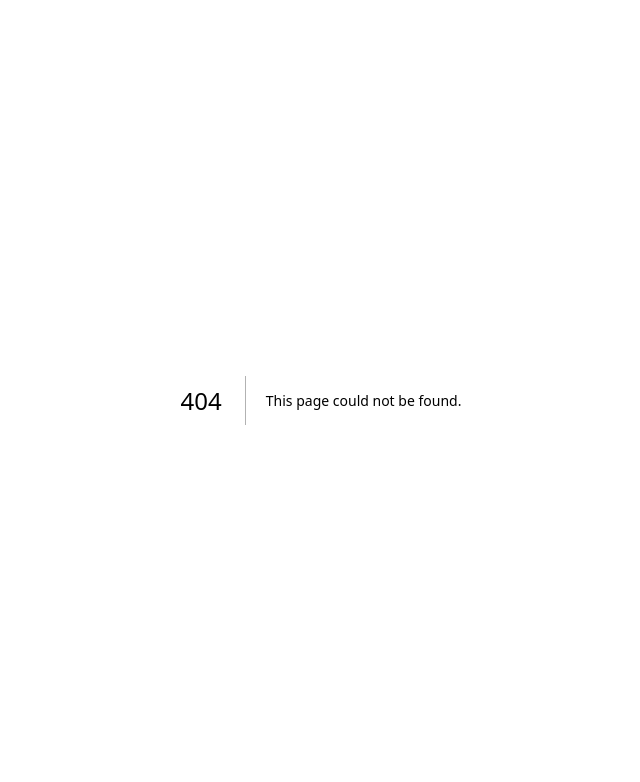
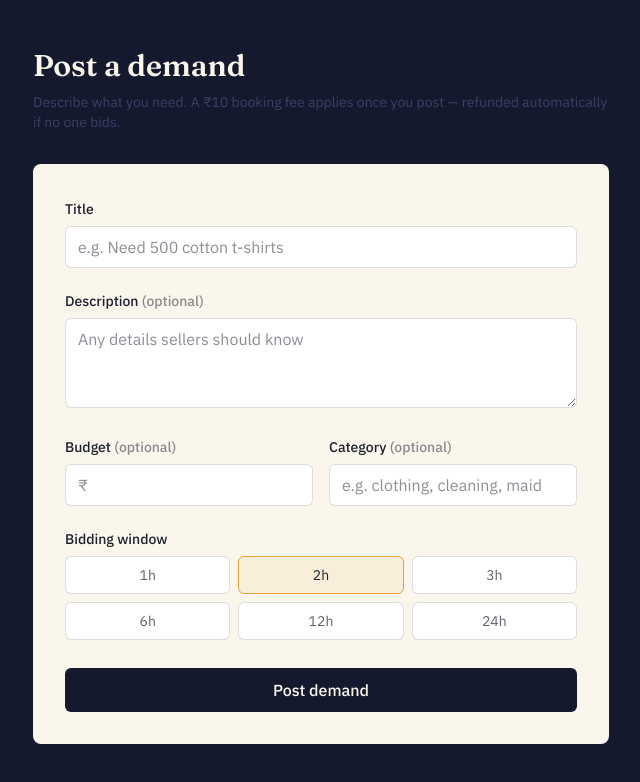
Before and after one commit to shyamal243/Marketplace, a Next.js app in the folder apps/web/: page /demands/new in a window 1280 px wide. Before the commit this address had no page. Shown: the top 782 px of the page, without its empty margins (319-959 px from the left). Built offline with nearby package versions, Linux system fonts and the light colour scheme.

Commit message:
Add post-a-demand form

```diff
--- /dev/null
+++ b/apps/web/app/demands/new/page.tsx
@@ -0,0 +1,151 @@
+"use client";
+
+import { useState } from "react";
+import { useRouter } from "next/navigation";
+import { apiFetch } from "../../lib/api";
+
+const DURATIONS = [1, 2, 3, 6, 12, 24];
+
+export default function NewDemandPage() {
+  const router = useRouter();
+  const [title, setTitle] = useState("");
+  const [description, setDescription] = useState("");
+  const [budget, setBudget] = useState("");
+  const [category, setCategory] = useState("");
+  const [durationHours, setDurationHours] = useState(2);
+  const [error, setError] = useState("");
+  const [loading, setLoading] = useState(false);
+
+  async function handleSubmit(e: React.FormEvent) {
+    e.preventDefault();
+    setError("");
+    setLoading(true);
+
+    try {
+      const demand = await apiFetch("/demands", {
+        method: "POST",
+        body: JSON.stringify({
+          title,
+          description: description || undefined,
+          budget: budget ? Number(budget) : undefined,
+          category: category || undefined,
+          durationHours,
+        }),
+      });
+
+      router.push(`/demands/${demand.id}`);
+    } catch (err) {
+      setError(err instanceof Error ? err.message : "Something went wrong");
+    } finally {
+      setLoading(false);
+    }
+  }
+
+  return (
+    <div className="min-h-screen bg-indigo-deep px-8 py-12 md:px-16">
+      <div className="mx-auto max-w-xl">
+        <h1 className="font-display text-3xl font-semibold text-paper">Post a demand</h1>
+        <p className="mt-2 font-body text-sm text-indigo-border">
+          Describe what you need. A ₹10 booking fee applies once you post —
+          refunded automatically if no one bids.
+        </p>
+
+        <form onSubmit={handleSubmit} className="mt-8 flex flex-col gap-5 rounded-lg bg-paper p-6 md:p-8">
+          <div>
+            <label htmlFor="title" className="font-body text-sm font-medium text-ink">
+              Title
+            </label>
+            <input
+              id="title"
+              type="text"
+              required
+              value={title}
+              onChange={(e) => setTitle(e.target.value)}
+              className="mt-1.5 w-full rounded-md border border-ink/15 bg-white px-3 py-2 font-body text-ink outline-none focus:border-marigold focus:ring-2 focus:ring-marigold/30"
+              placeholder="e.g. Need 500 cotton t-shirts"
+            />
+          </div>
+
+          <div>
+            <label htmlFor="description" className="font-body text-sm font-medium text-ink">
+              Description <span className="text-ink/50">(optional)</span>
+            </label>
+            <textarea
+              id="description"
+              rows={3}
+              value={description}
+              onChange={(e) => setDescription(e.target.value)}
+              className="mt-1.5 w-full rounded-md border border-ink/15 bg-white px-3 py-2 font-body text-ink outline-none focus:border-marigold focus:ring-2 focus:ring-marigold/30"
+              placeholder="Any details sellers should know"
+            />
+          </div>
+
+          <div className="grid grid-cols-2 gap-4">
+            <div>
+              <label htmlFor="budget" className="font-body text-sm font-medium text-ink">
+                Budget <span className="text-ink/50">(optional)</span>
+              </label>
+              <input
+                id="budget"
+                type="number"
+                min={1}
+                value={budget}
+                onChange={(e) => setBudget(e.target.value)}
+                className="mt-1.5 w-full rounded-md border border-ink/15 bg-white px-3 py-2 font-body text-ink outline-none focus:border-marigold focus:ring-2 focus:ring-marigold/30"
+                placeholder="₹"
+              />
+            </div>
+
+            <div>
+              <label htmlFor="category" className="font-body text-sm font-medium text-ink">
+                Category <span className="text-ink/50">(optional)</span>
+              </label>
+              <input
+                id="category"
+                type="text"
+                value={category}
+                onChange={(e) => setCategory(e.target.value)}
+                className="mt-1.5 w-full rounded-md border border-ink/15 bg-white px-3 py-2 font-body text-ink outline-none focus:border-marigold focus:ring-2 focus:ring-marigold/30"
+                placeholder="e.g. clothing, cleaning, maid"
+              />
+            </div>
+          </div>
+
+          <div>
+            <span className="font-body text-sm font-medium text-ink">Bidding window</span>
+            <div className="mt-1.5 grid grid-cols-3 gap-2">
+              {DURATIONS.map((h) => (
+                <button
+                  key={h}
+                  type="button"
+                  onClick={() => setDurationHours(h)}
+                  className={`rounded-md border px-3 py-2 font-body text-sm transition ${
+                    durationHours === h
+                      ? "border-marigold bg-marigold/10 text-ink"
+                      : "border-ink/15 bg-white text-ink/70 hover:border-ink/30"
+                  }`}
+                >
+                  {h}h
+                </button>
+              ))}
+            </div>
+          </div>
+
+          {error && (
+            <p className="rounded-md bg-red-50 px-3 py-2 font-body text-sm text-red-700">
+              {error}
+            </p>
+          )}
+
+          <button
+            type="submit"
+            disabled={loading}
+            className="mt-2 rounded-md bg-indigo-deep px-4 py-2.5 font-body font-medium text-paper transition hover:bg-indigo-surface disabled:opacity-60"
+          >
+            {loading ? "Posting..." : "Post demand"}
+          </button>
+        </form>
+      </div>
+    </div>
+  );
+}
```
